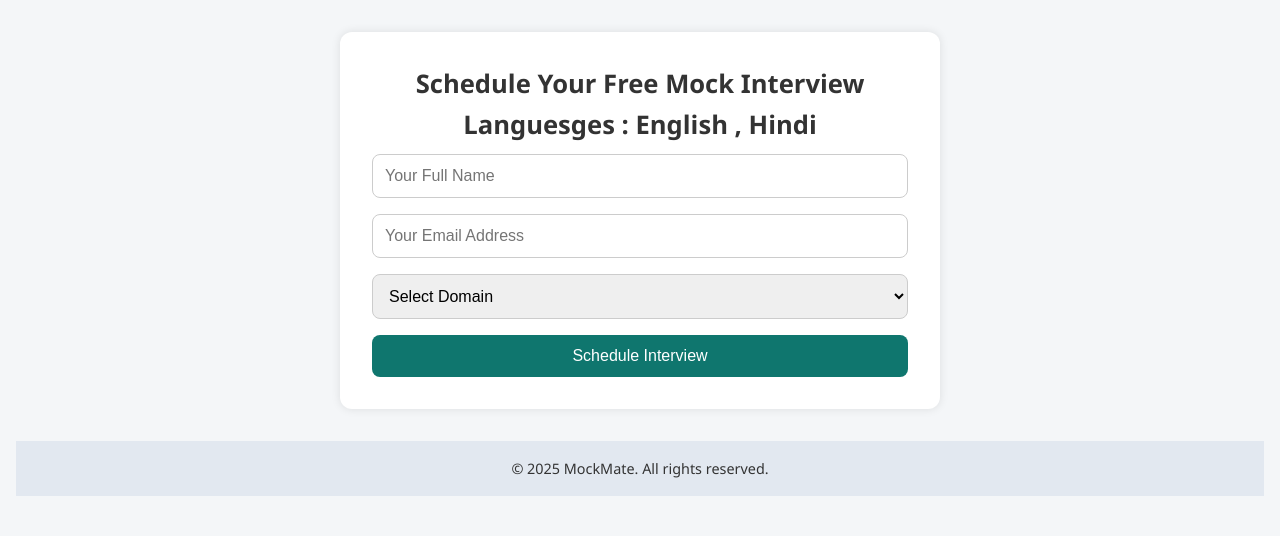
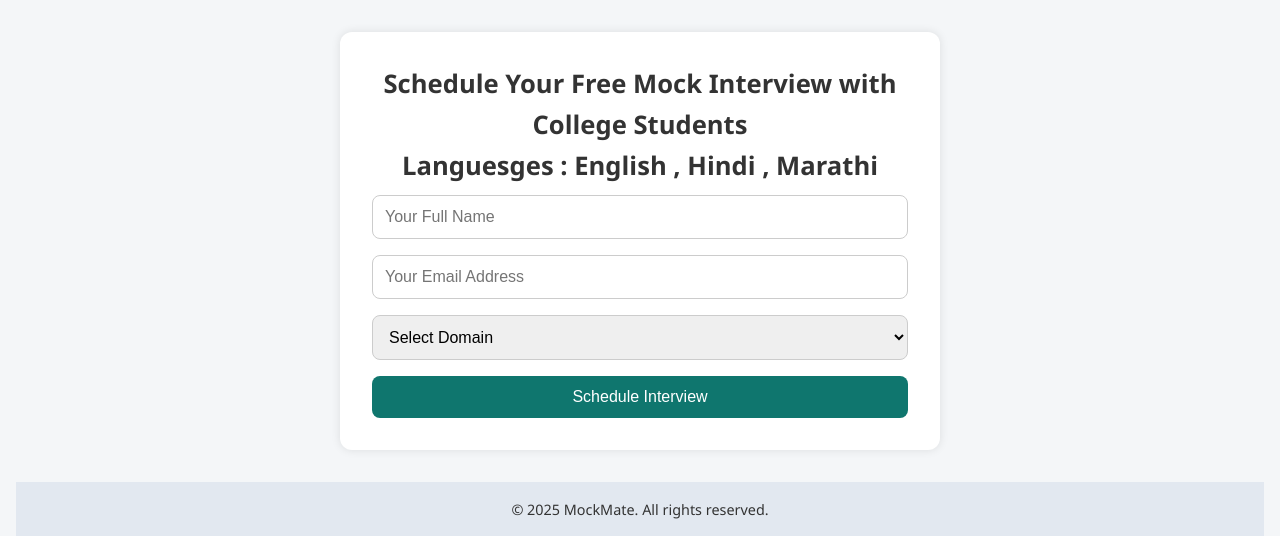
Before and after one commit to Ask1012/MockMate, a Flask app: page / in a window 1280 px wide. Shown: the part 78-614 px from the top of the page. Run offline with Flask 3, Linux system fonts and the light colour scheme.

Commit message:
languages update

```diff
--- a/templates/index.html
+++ b/templates/index.html
@@ -21,7 +21,7 @@
 
     <!-- Main Content -->
     <div class="form-container">
-        <h2>Schedule Your Free Mock Interview <br>  Languesges : English , Hindi </h2>
+        <h2>Schedule Your Free Mock Interview with College Students <br>  Languesges : English , Hindi , Marathi</h2>
          <form method="POST">
             <input type="text" name="name" placeholder="Your Full Name" required><br>
             <input type="email" name="email" placeholder="Your Email Address" required><br>
```
